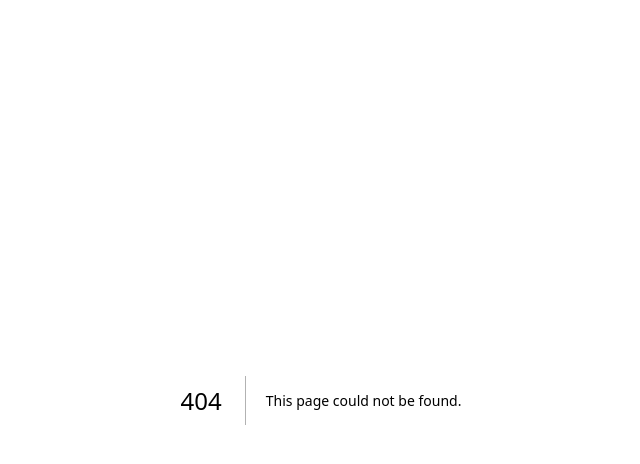
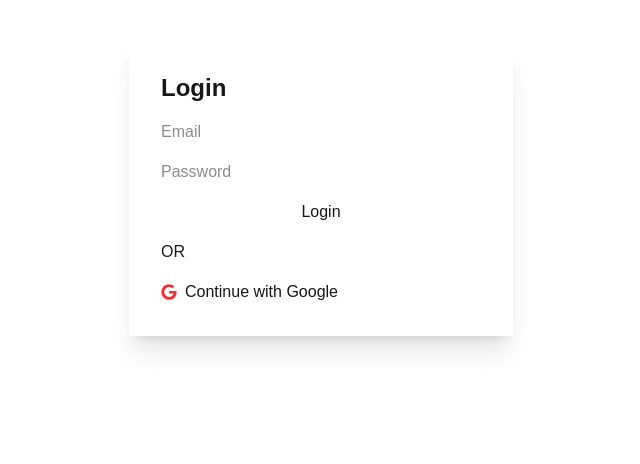
Before and after one commit to mdfardous98/care-xyz, a Next.js app: page /login in a window 1280 px wide. Before the commit this address had no page. Shown: the top 464 px of the page, without its empty margins (319-959 px from the left). Built offline with nearby package versions, Linux system fonts and the light colour scheme.

Commit message:
implement login page and social login buttons

```diff
--- /dev/null
+++ b/src/app/login/page.jsx
@@ -0,0 +1,46 @@
+"use client";
+import { signIn } from "next-auth/react";
+import { SocialButtons } from "@/components/auth/SocialButtons";
+import { useRouter } from "next/navigation";
+import Swal from "sweetalert2";
+
+export default function Login() {
+  const router = useRouter();
+
+  const handleLogin = async (e) => {
+    e.preventDefault();
+    const res = await signIn("credentials", {
+      email: e.target.email.value,
+      password: e.target.password.value,
+      redirect: false,
+    });
+
+    if (res.error) Swal.fire("Error", "Invalid login", "error");
+    else router.push("/");
+  };
+
+  return (
+    <div className="flex justify-center p-10">
+      <div className="card w-96 bg-base-100 shadow-xl p-8 space-y-4">
+        <h2 className="text-2xl font-bold">Login</h2>
+        <form onSubmit={handleLogin} className="space-y-4">
+          <input
+            name="email"
+            type="email"
+            placeholder="Email"
+            className="input input-bordered w-full"
+          />
+          <input
+            name="password"
+            type="password"
+            placeholder="Password"
+            className="input input-bordered w-full"
+          />
+          <button className="btn btn-primary w-full">Login</button>
+        </form>
+        <div className="divider">OR</div>
+        <SocialButtons />
+      </div>
+    </div>
+  );
+}
--- /dev/null
+++ b/src/components/auth/SocialButtons.jsx
@@ -0,0 +1,14 @@
+"use client";
+import { signIn } from "next-auth/react";
+import { FaGoogle } from "react-icons/fa";
+
+export const SocialButtons = () => {
+  return (
+    <button
+      onClick={() => signIn("google", { callbackUrl: "/" })}
+      className="btn btn-outline w-full flex items-center gap-2"
+    >
+      <FaGoogle className="text-red-500" /> Continue with Google
+    </button>
+  );
+};
```
